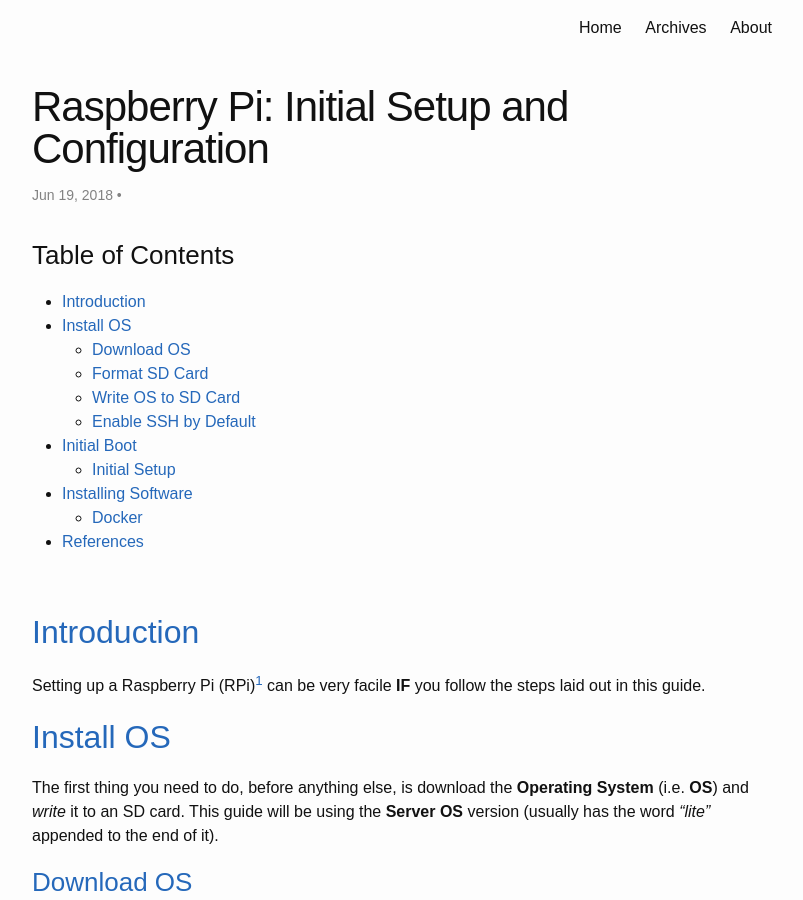
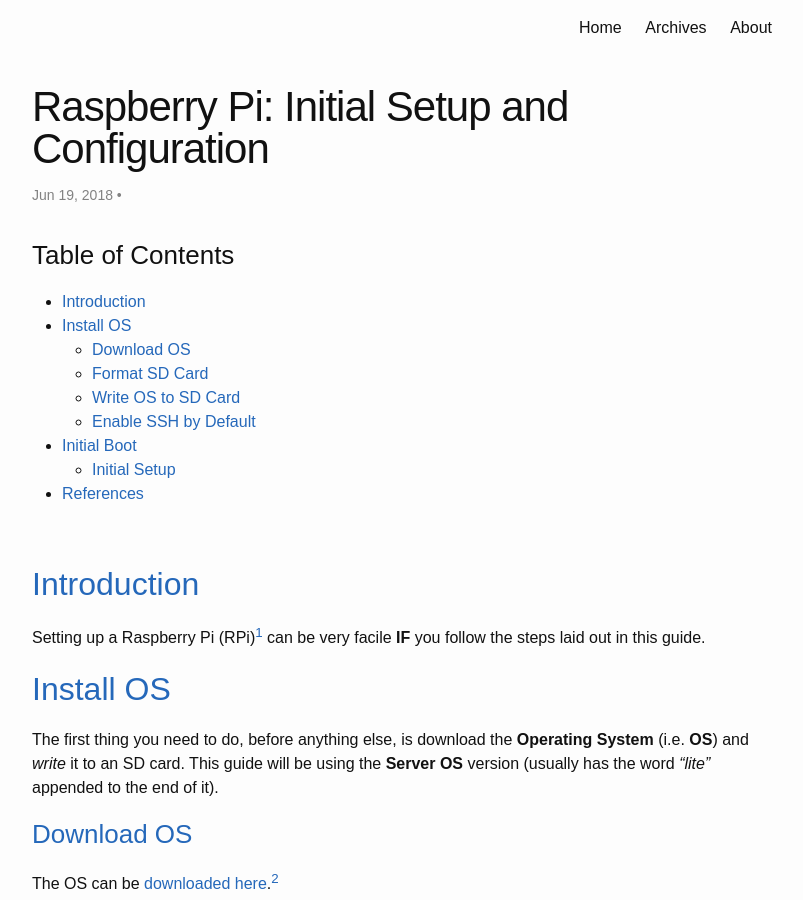
Before and after one commit to RagingTiger/RagingTiger.github.io, a Jekyll site: the page built from _posts/2018-06-19-rpi-init-setup.md, in a window 1280 px wide and 900 px high. Shown: the whole window, without its empty margins (238-1041 px from the left). Built offline with Jekyll 4.4.1, drawn with Linux system fonts in a browser that asks for light colours.

Commit message:
Removed software install section

```diff
--- a/_posts/2018-06-19-rpi-init-setup.md
+++ b/_posts/2018-06-19-rpi-init-setup.md
@@ -13,8 +13,6 @@ category: [compsci, setup, rpi]
   * [Enable SSH by Default](#enablessh)
 * [Initial Boot](#bootrpi)
   * [Initial Setup](#initsetup)
-* [Installing Software](#software)
-  * [Docker](#docker)
 * [References](#references)
 
 <br>
```
